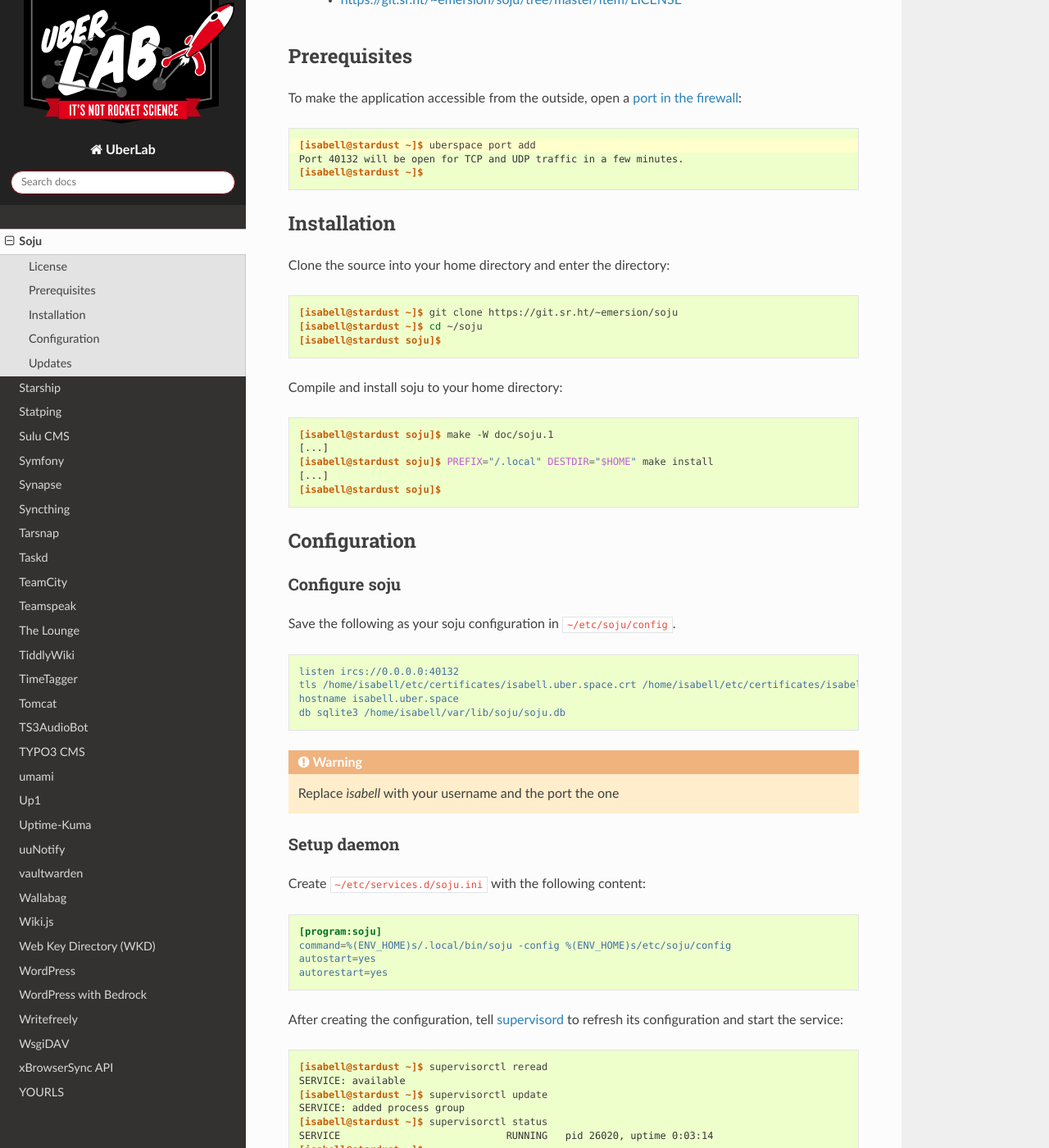
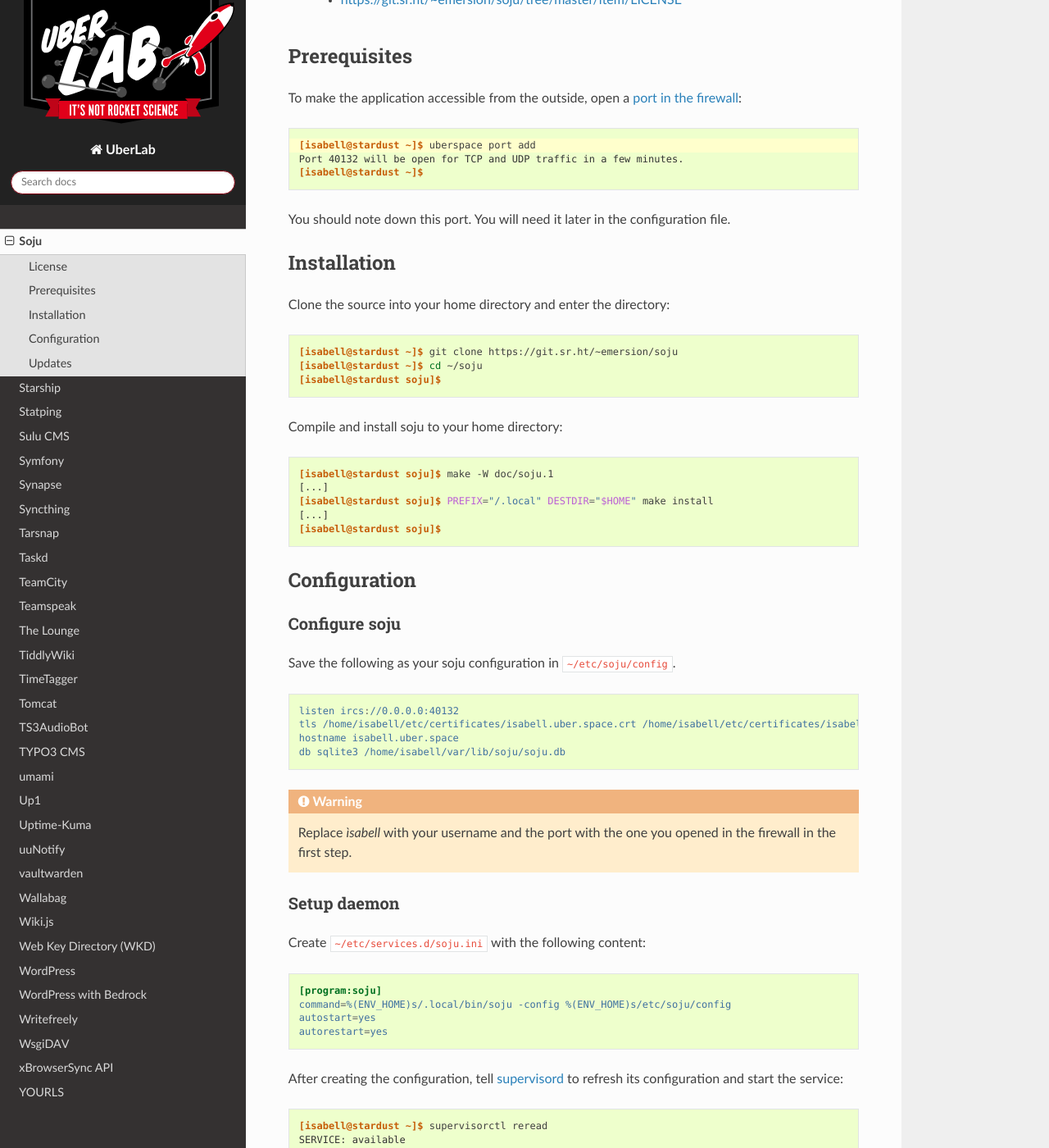
Before and after one commit to Uberspace/lab, a Sphinx documentation site: the page built from source/guide_soju.rst, in a window 1280 px wide and 1400 px high, scrolled down 1150 px. Shown: the whole window at 82% size. Built offline with Sphinx 7.4.7 and the Read the Docs theme 2.0.0, drawn with Linux system fonts in a browser that asks for light colours.

Commit message:
Better wording for the port opened in the firewall.

```diff
--- a/source/guide_soju.rst
+++ b/source/guide_soju.rst
@@ -38,6 +38,8 @@
 
 .. include:: includes/open-port.rst
 
+You should note down this port. You will need it later in the configuration file.
+
 Installation
 ============
 
@@ -74,7 +76,7 @@
  hostname isabell.uber.space
  db sqlite3 /home/isabell/var/lib/soju/soju.db
 
-.. warning:: Replace `ìsabell` with your username and the port the one
+.. warning:: Replace `ìsabell` with your username and the port with the one you opened in the firewall in the first step.
 
 Setup daemon
 ------------
```
